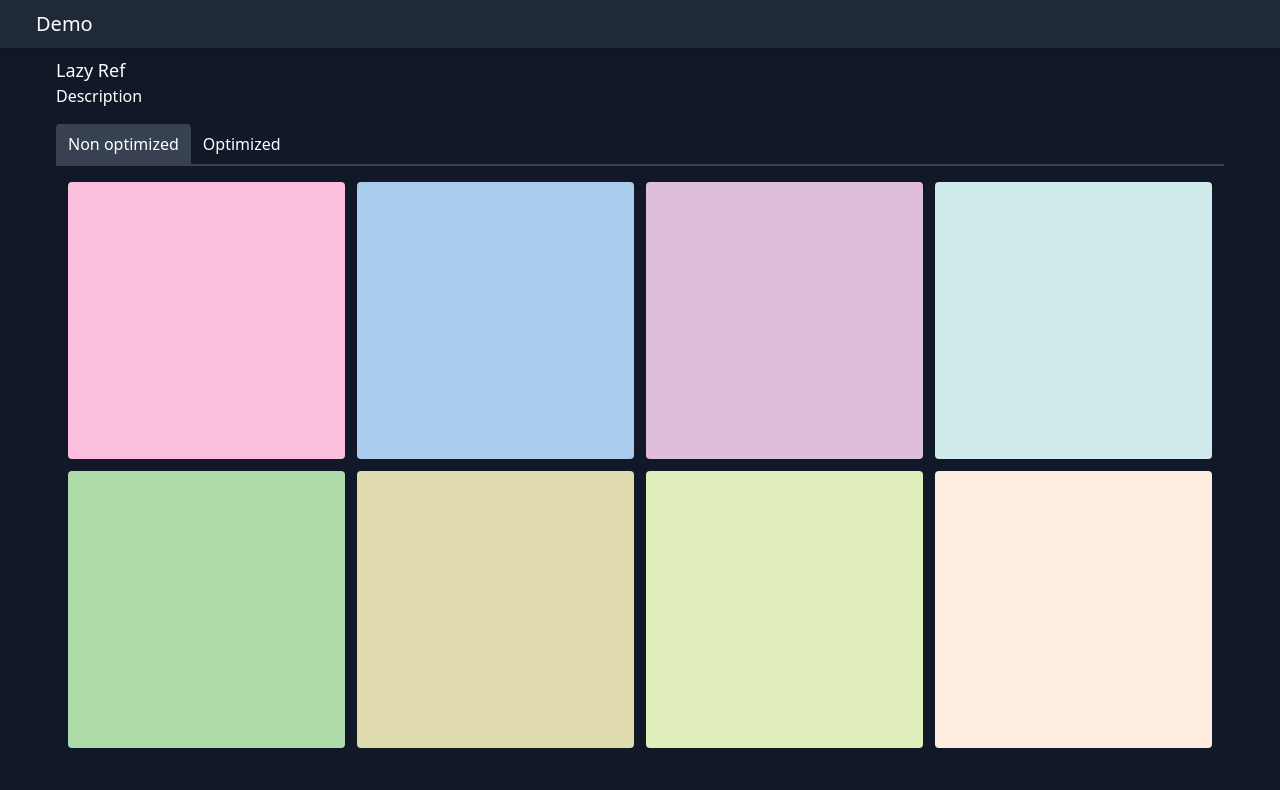
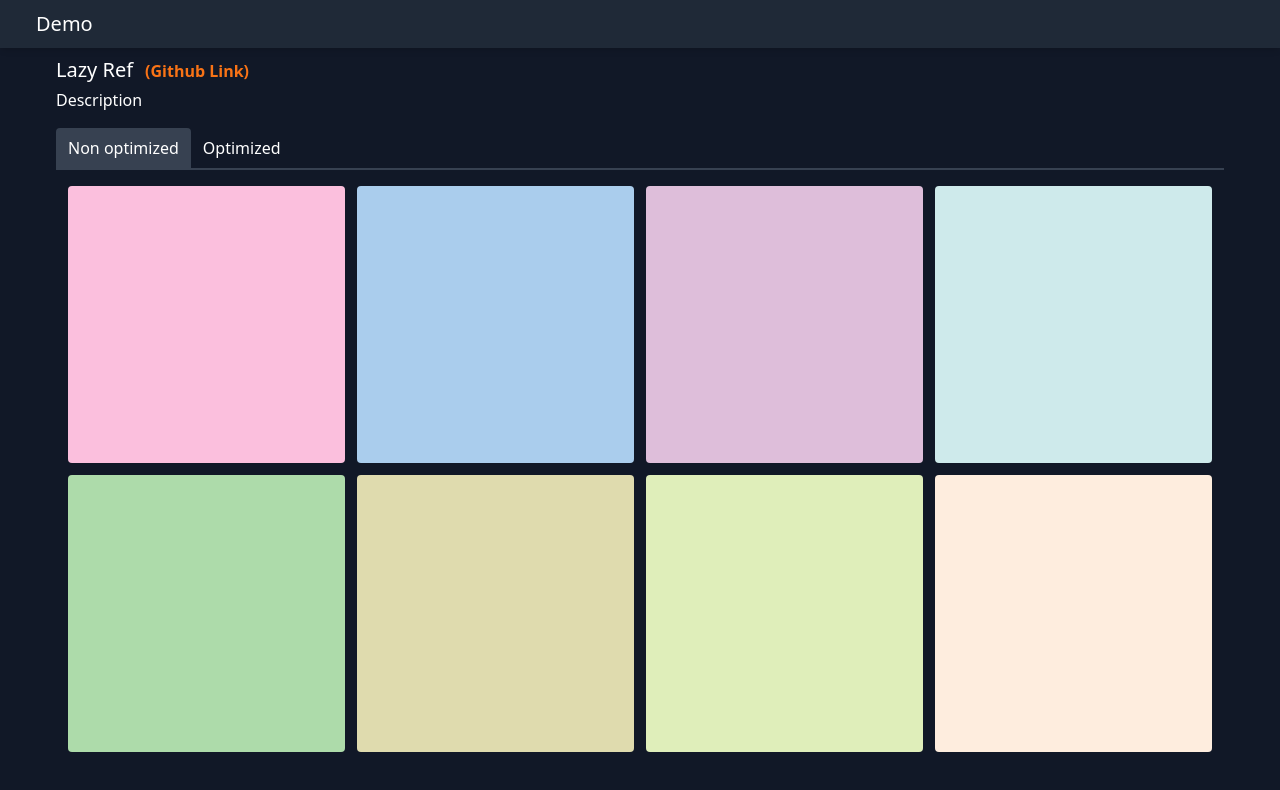
Before and after one commit to AurelieV/opti-perf, a Vue app: page /lazy-ref in a window 1280 px wide. Shown: the top 790 px of the page. Built offline with nearby package versions, Linux system fonts and the light colour scheme; some icons are missing.

Commit message:
Small improvements

```diff
--- a/src/assets/main.css
+++ b/src/assets/main.css
@@ -20,13 +20,17 @@ body {
     }
 }
 
+.link,
 .externalLink {
     color: theme(colors.orange.500);
     font-weight: bold;
-    &:before {
-        content: "#";
-    }
     &:hover {
         text-decoration: underline;
     }
 }
+
+.externalLink {
+    &:before {
+        content: "#";
+    }
+}
--- a/src/components/common/BaseDemo.vue
+++ b/src/components/common/BaseDemo.vue
@@ -1,7 +1,11 @@
 <template>
     <article>
         <header class="border-b-2 border-gray-700">
-            <h1 class="text-lg">{{ title }}</h1>
+            <div class="flex items-baseline mb-1">
+                <h1 class="text-xl">{{ title }}</h1>
+                <a class="ml-3 link" href="github">(Github Link)</a>
+            </div>
+
             <div class="flex items-center cursor-pointer text-md" @click="isDescriptionOpen = !isDescriptionOpen">
                 <h2>Description</h2>
                 <Icon
--- a/src/components/on-track/Items.vue
+++ b/src/components/on-track/Items.vue
@@ -1,5 +1,5 @@
 <template>
-    <div class="max-w-full">
+    <div class="max-w-sm mx-auto">
         <div class="grid grid-cols-2 mb-3">
             <button
                 class="hover:text-orange-500 active:text-orange-800 disabled:text-gray-800"
```
Also changed, not shown: src/views/DeactivatableEffectView.vue (added).
